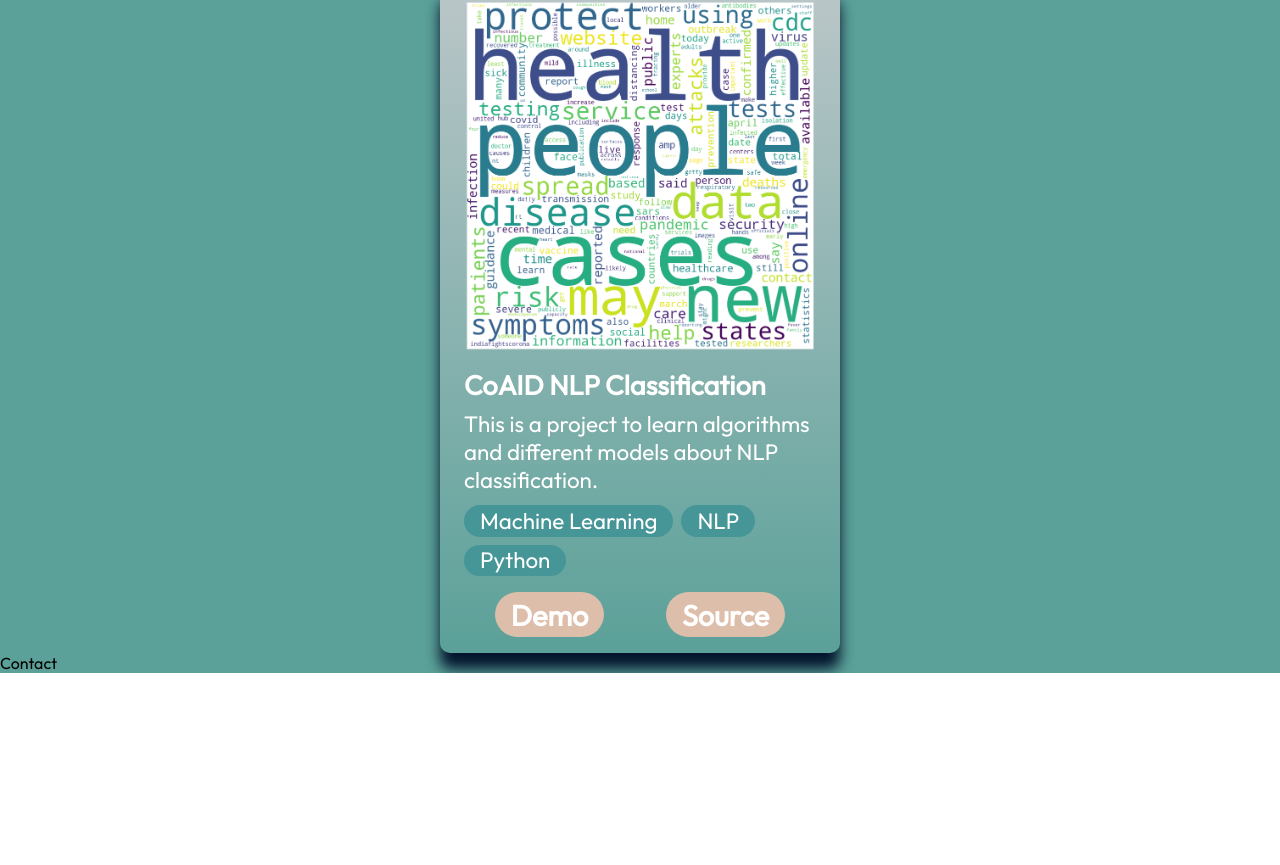
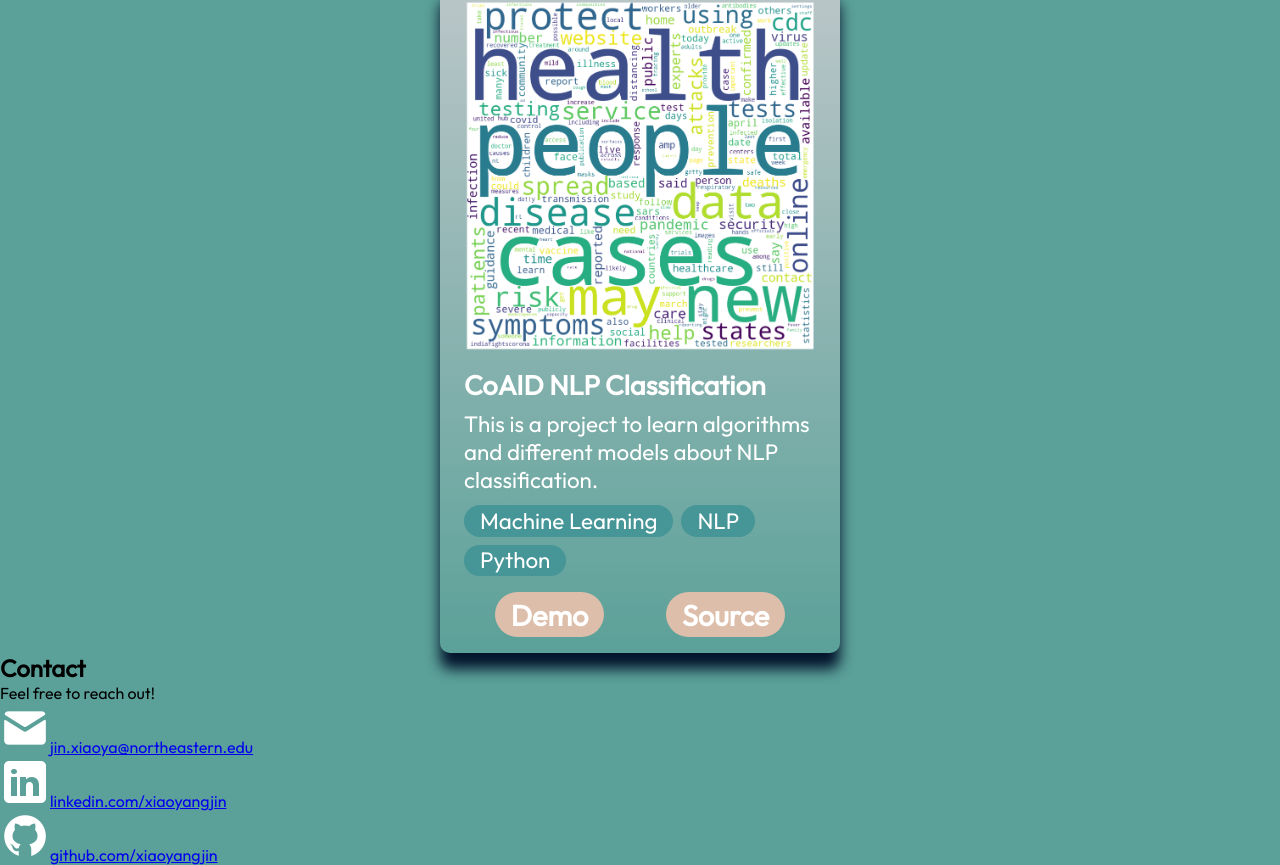
Before and after one commit to XiaoyangJin/Portfolio_React_JS, a React (Vite) app in the folder portfolio-xiaoyang/: page / in a window 1280 px wide. Shown: the part 2782-3647 px from the top of the page. Before the commit the page ends 3455 px from the top, so only its background shows below. Built offline with nearby package versions, Linux system fonts and the light colour scheme.

Commit message:
Add basic content in contact part

```diff
--- a/portfolio-xiaoyang/src/components/Contact/Contact.jsx
+++ b/portfolio-xiaoyang/src/components/Contact/Contact.jsx
@@ -1,8 +1,28 @@
 import React from 'react';
+import { getImageUrl } from '../../utils';
 
 const Contact = () => {
     return (
-        <div>Contact</div>
+        <footer id="contact">
+            <div>
+                <h2>Contact</h2>
+                <p>Feel free to reach out!</p>
+            </div>
+            <ul>
+                <li>
+                    <img src={getImageUrl("contact/emailIcon.png")} alt="Email Icon" />
+                    <a href="mailto:jin.xiaoya@northeastern.edu">jin.xiaoya@northeastern.edu</a>
+                </li>
+                <li>
+                    <img src={getImageUrl("contact/linkedinIcon.png")} alt="LinkedIn Icon" />
+                    <a href="https://www.linkedin.com/in/xiaoyangjin4/">linkedin.com/xiaoyangjin</a>
+                </li>
+                <li>
+                    <img src={getImageUrl("contact/githubIcon.png")} alt="Github Icon" />
+                    <a href="https://github.com/XiaoyangJin">github.com/xiaoyangjin</a>
+                </li>
+            </ul>
+        </footer>
     )
 }
 
```
